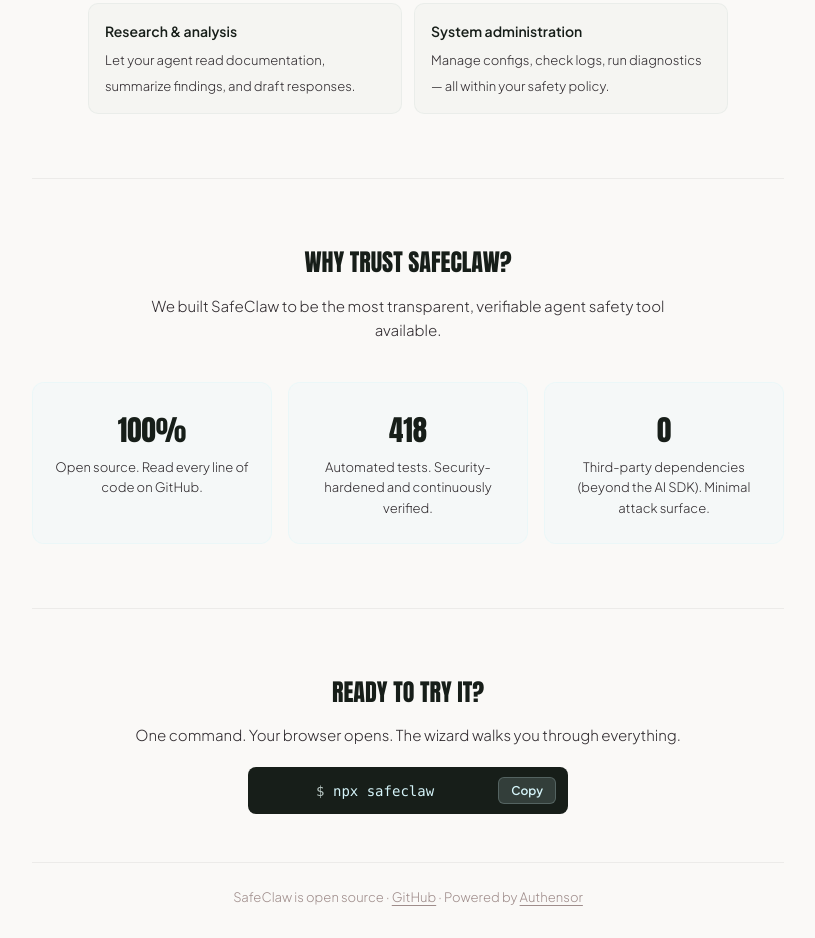
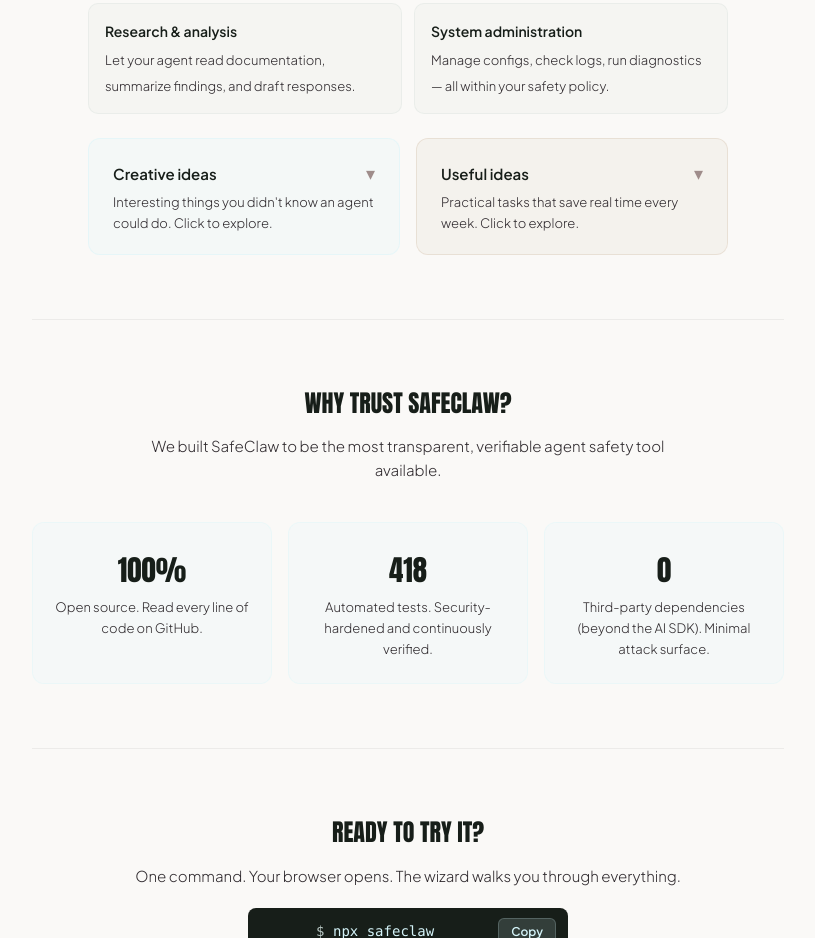
Before and after one commit to AUTHENSOR/SafeClaw, a website: page site/index.html in a window 1280 px wide. Shown: the part 2545-3483 px from the top of the page, without its empty margins (232-1047 px from the left). Drawn offline with Linux system fonts and the light colour scheme.

Commit message:
Add expandable creative and useful idea blocks to landing page
Two clickable cards below the automate section, each with 15
example agent tasks. Cyan tint for creative, beige for useful.

```diff
--- a/site/index.html
+++ b/site/index.html
@@ -384,6 +384,79 @@
       color: var(--charcoal);
     }
 
+    /* Idea blocks */
+    .idea-blocks {
+      display: grid;
+      grid-template-columns: 1fr 1fr;
+      gap: 16px;
+      max-width: 640px;
+      margin: 24px auto 0;
+    }
+    .idea-block {
+      border-radius: 12px;
+      padding: 20px 24px;
+      cursor: pointer;
+      transition: all 0.4s cubic-bezier(0.16, 1, 0.3, 1);
+      user-select: none;
+    }
+    .idea-block:hover { transform: translateY(-2px); }
+    .idea-block.creative {
+      background: rgba(213, 244, 249, 0.18);
+      border: 1px solid rgba(213, 244, 249, 0.45);
+    }
+    .idea-block.useful {
+      background: rgba(215, 197, 178, 0.15);
+      border: 1px solid rgba(215, 197, 178, 0.4);
+    }
+    .idea-block-header {
+      display: flex;
+      align-items: center;
+      justify-content: space-between;
+    }
+    .idea-block-header h4 {
+      font-weight: 600;
+      font-size: 15px;
+    }
+    .idea-block-header .arrow {
+      font-size: 18px;
+      transition: transform 0.3s cubic-bezier(0.16, 1, 0.3, 1);
+      color: var(--taupe);
+    }
+    .idea-block.open .arrow { transform: rotate(180deg); }
+    .idea-block p {
+      font-size: 13px;
+      font-weight: 300;
+      color: var(--charcoal);
+      margin-top: 4px;
+    }
+    .idea-list {
+      max-height: 0;
+      overflow: hidden;
+      transition: max-height 0.5s cubic-bezier(0.16, 1, 0.3, 1);
+    }
+    .idea-block.open .idea-list { max-height: 600px; }
+    .idea-list ol {
+      margin-top: 14px;
+      padding-left: 20px;
+      display: flex;
+      flex-direction: column;
+      gap: 6px;
+    }
+    .idea-list li {
+      font-size: 13px;
+      font-weight: 300;
+      color: var(--charcoal);
+      line-height: 1.5;
+    }
+    .idea-list li strong {
+      font-weight: 600;
+      color: var(--navy);
+    }
+
+    @media (max-width: 700px) {
+      .idea-blocks { grid-template-columns: 1fr; }
+    }
+
     /* CTA */
     .final-cta {
       text-align: center;
@@ -589,6 +662,63 @@
           <span>Manage configs, check logs, run diagnostics &mdash; all within your safety policy.</span>
         </div>
       </div>
+
+      <div class="idea-blocks">
+        <div class="idea-block creative" onclick="toggleIdea(this)">
+          <div class="idea-block-header">
+            <h4>Creative ideas</h4>
+            <span class="arrow">&#x25BE;</span>
+          </div>
+          <p>Interesting things you didn't know an agent could do. Click to explore.</p>
+          <div class="idea-list">
+            <ol>
+              <li><strong>Generate a personal website</strong> from a resume PDF</li>
+              <li><strong>Turn meeting notes</strong> into formatted action items and follow-up emails</li>
+              <li><strong>Build a quiz</strong> from any textbook chapter or article</li>
+              <li><strong>Create a mood board</strong> by organizing and renaming image collections</li>
+              <li><strong>Write bedtime stories</strong> personalized with your kid's name and interests</li>
+              <li><strong>Draft a D&amp;D campaign</strong> with NPCs, maps, and encounter tables</li>
+              <li><strong>Convert recipes</strong> between metric and imperial, and scale for any group size</li>
+              <li><strong>Compose daily journal prompts</strong> based on your goals and recent entries</li>
+              <li><strong>Generate flashcards</strong> from lecture notes or documentation</li>
+              <li><strong>Write product descriptions</strong> for an online store from a spreadsheet of items</li>
+              <li><strong>Create a reading list</strong> with summaries from a folder of saved articles</li>
+              <li><strong>Build a trivia night</strong> with themed rounds and scoring sheets</li>
+              <li><strong>Rewrite your bio</strong> in 10 different tones (professional, casual, funny, etc.)</li>
+              <li><strong>Plan a road trip itinerary</strong> with stops, drive times, and packing lists</li>
+              <li><strong>Generate social media posts</strong> for a week from a single blog article</li>
+            </ol>
+          </div>
+        </div>
+
+        <div class="idea-block useful" onclick="toggleIdea(this)">
+          <div class="idea-block-header">
+            <h4>Useful ideas</h4>
+            <span class="arrow">&#x25BE;</span>
+          </div>
+          <p>Practical tasks that save real time every week. Click to explore.</p>
+          <div class="idea-list">
+            <ol>
+              <li><strong>Sort and rename</strong> hundreds of downloaded files into organized folders</li>
+              <li><strong>Audit a codebase</strong> for security vulnerabilities and generate a report</li>
+              <li><strong>Clean up a spreadsheet</strong> by fixing formatting, deduplicating, and filling gaps</li>
+              <li><strong>Monitor a log file</strong> and alert you when specific error patterns appear</li>
+              <li><strong>Generate invoices</strong> from time tracking data and client info</li>
+              <li><strong>Batch-resize images</strong> and generate optimized thumbnails for a website</li>
+              <li><strong>Summarize long PDFs</strong> into one-page briefs with key takeaways</li>
+              <li><strong>Set up scheduled backups</strong> of important directories to a second drive</li>
+              <li><strong>Convert file formats</strong> in bulk (markdown to HTML, CSV to JSON, etc.)</li>
+              <li><strong>Draft email responses</strong> to common questions using templates you define</li>
+              <li><strong>Check broken links</strong> across a documentation site and list fixes</li>
+              <li><strong>Compare two config files</strong> and highlight every difference clearly</li>
+              <li><strong>Generate changelogs</strong> from git commit history in a readable format</li>
+              <li><strong>Organize photos by date</strong> using EXIF data and rename them consistently</li>
+              <li><strong>Lint and fix formatting</strong> across an entire project in one pass</li>
+            </ol>
+          </div>
+        </div>
+      </div>
+
     </section>
 
     <!-- Trust numbers -->
@@ -645,6 +775,10 @@
       });
     }
 
+    function toggleIdea(el) {
+      el.classList.toggle('open');
+    }
+
     function copyCommand(btn) {
       var text = 'npx safeclaw';
       if (navigator.clipboard && navigator.clipboard.writeText) {
```
